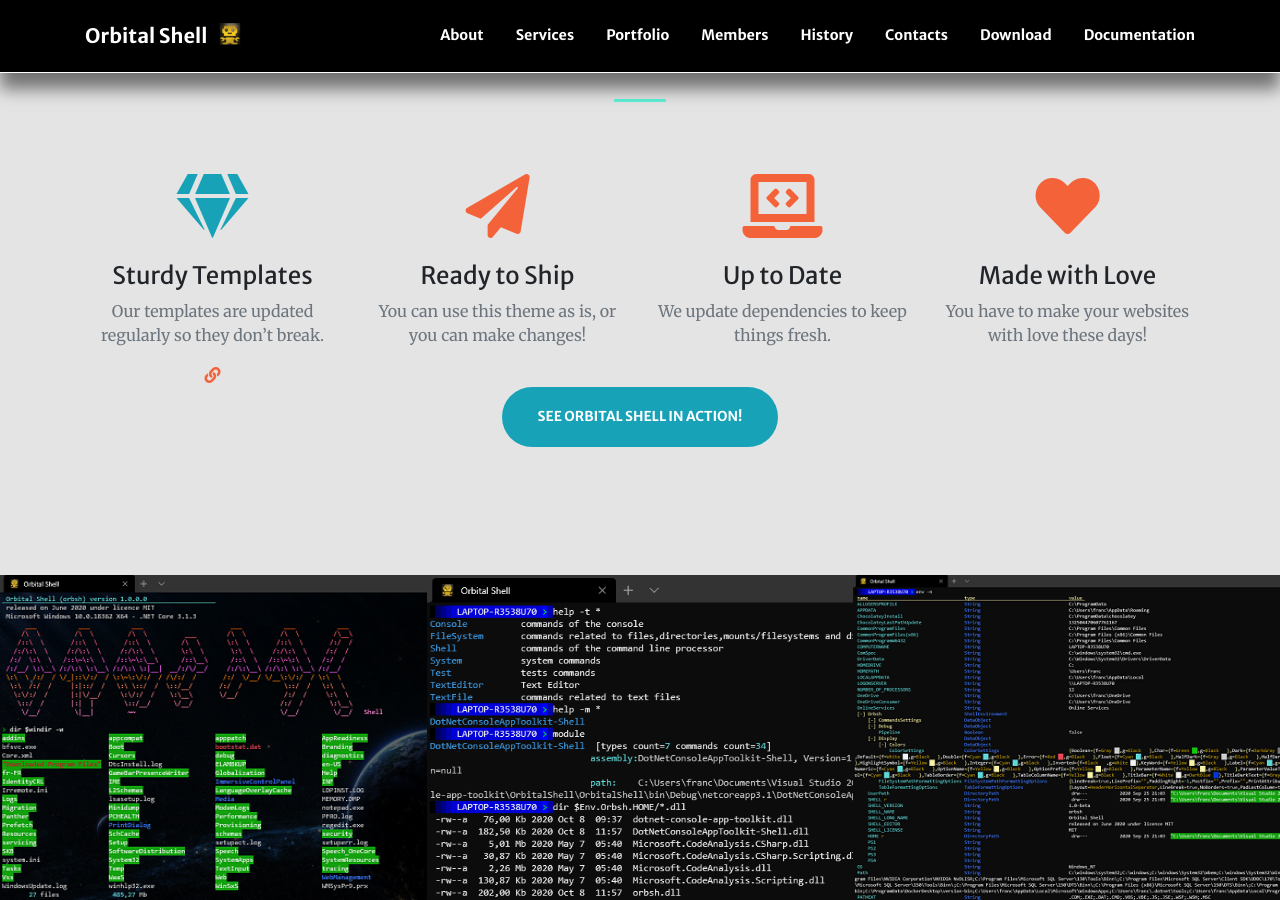
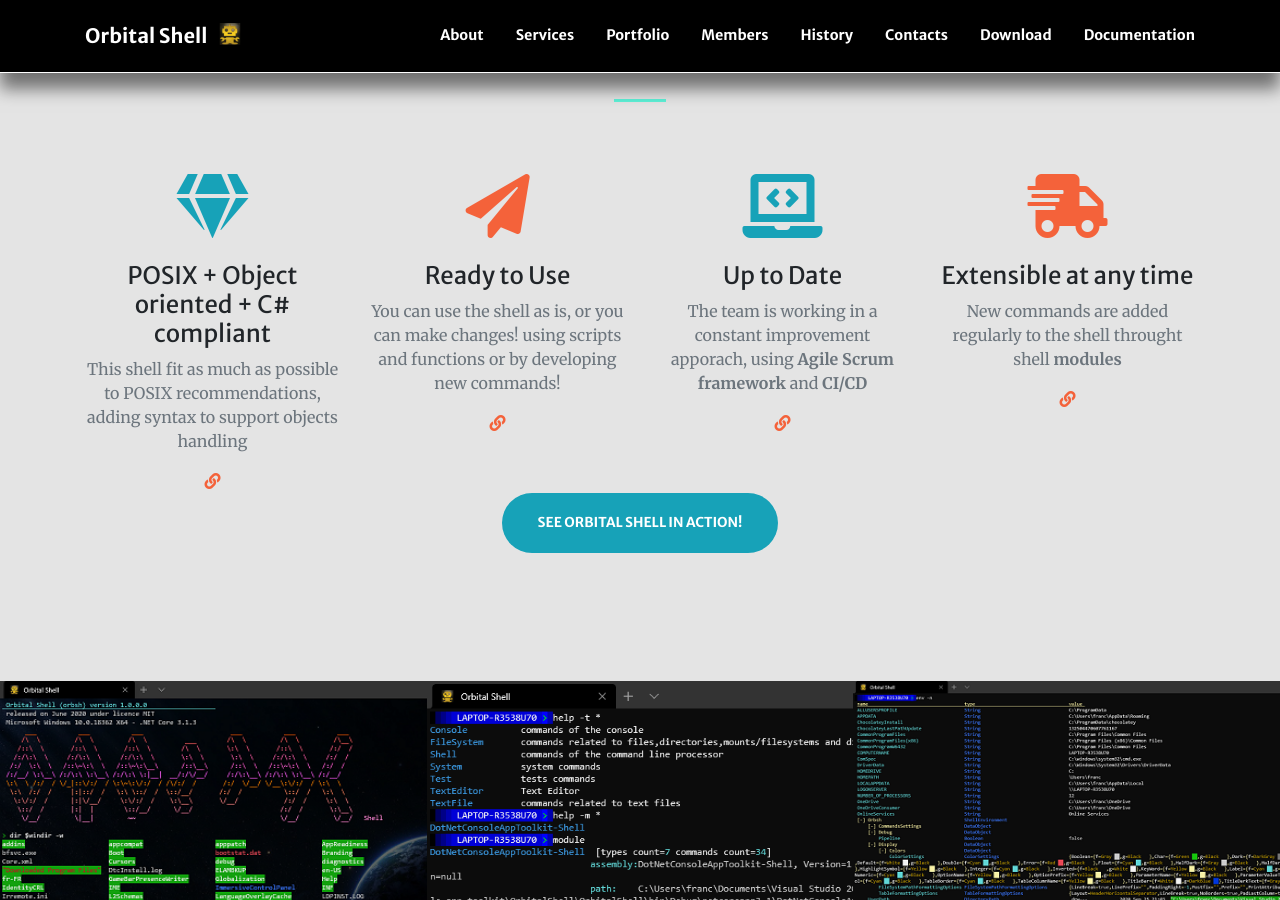
Before and after one commit to OrbitalShell/OrbitalShell, a Jekyll site: the page built from docs/index.md, in a window 1280 px wide and 900 px high, scrolled down 2058 px. Built offline with Jekyll 4.4.1, drawn with Linux system fonts in a browser that asks for light colours; some of the changed text lies outside the part shown.

Commit message:
site update

```diff
--- a/docs/index.md
+++ b/docs/index.md
@@ -28,19 +28,22 @@ sections:
     background_style: bg-light
     title: Orbital Shell Services
     services:
-      - title: Sturdy Templates
-        text: Our templates are updated regularly so they don't break.
+      - title: POSIX + Object oriented + C# compliant
+        text: This shell fit as much as possible to POSIX recommendations, adding syntax to support objects handling
         icon: fa-gem text-info
-        url: https://startbootstrap.com/
-      - title: Ready to Ship
-        text: You can use this theme as is, or you can make changes!
+        url: https://orbitalshell.github.io/OrbitalShell/documentation
+      - title: Ready to Use
+        text: You can use the shell as is, or you can make changes! using scripts and functions or by developing new commands!
         icon: fa-paper-plane
+        url: https://orbitalshell.github.io/OrbitalShell/documentation
       - title: Up to Date
-        text: We update dependencies to keep things fresh.
-        icon: fa-laptop-code
-      - title: Made with Love
-        text: You have to make your websites with love these days!
-        icon: fa-heart
+        text: The team is working in a constant improvement apporach, using **Agile Scrum framework** and **CI/CD**
+        icon: fa-laptop-code text-info
+        url: https://github.com/orgs/OrbitalShell/projects/1
+      - title: Extensible at any time
+        text: New commands are added regularly to the shell throught shell **modules**
+        icon: fa-shipping-fast
+        url: https://github.com/OrbitalShell
     actions:
       - title: See Orbital Shell in action!
         url: '#portfolio'
@@ -121,10 +124,17 @@ sections:
       - image: assets/img/portfolio/thumbnails/2.jpg
         title: >+
           January 2021
-          An Coaching started
+          Coaching started
         text: >-
           We started to gather like minded people and started our stategies
           and future plans to them. As a result , interested people joined us!
+      - image: assets/img/portfolio/thumbnails/2.jpg
+        title: >+
+          February 2021
+          The team has grown
+        text: >-
+          There is now **9** members in the team! <br/> Welcome to our new members<br/>
+          Join us too!
 
   - type: contact.html
     section_id: contacts
```
Also changed, not shown: other parts of docs/index.md (+1 -1 lines), docs/documentation.md (+1 -1 lines).
